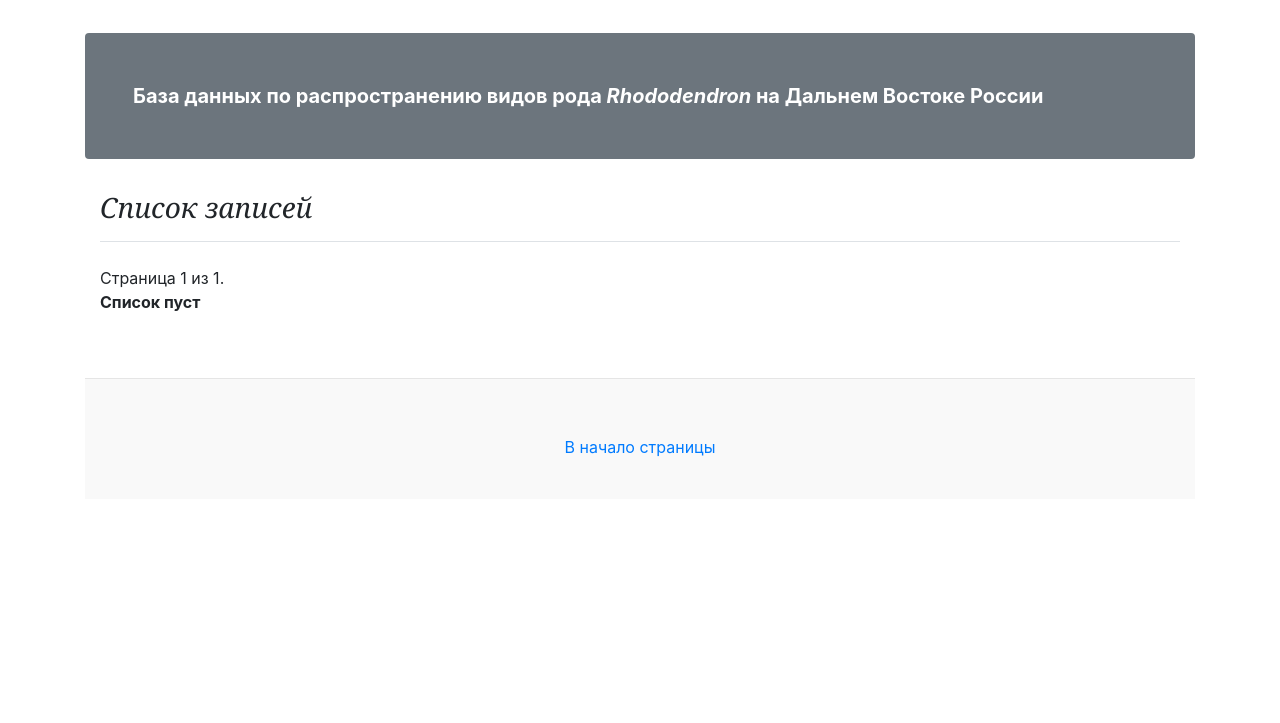
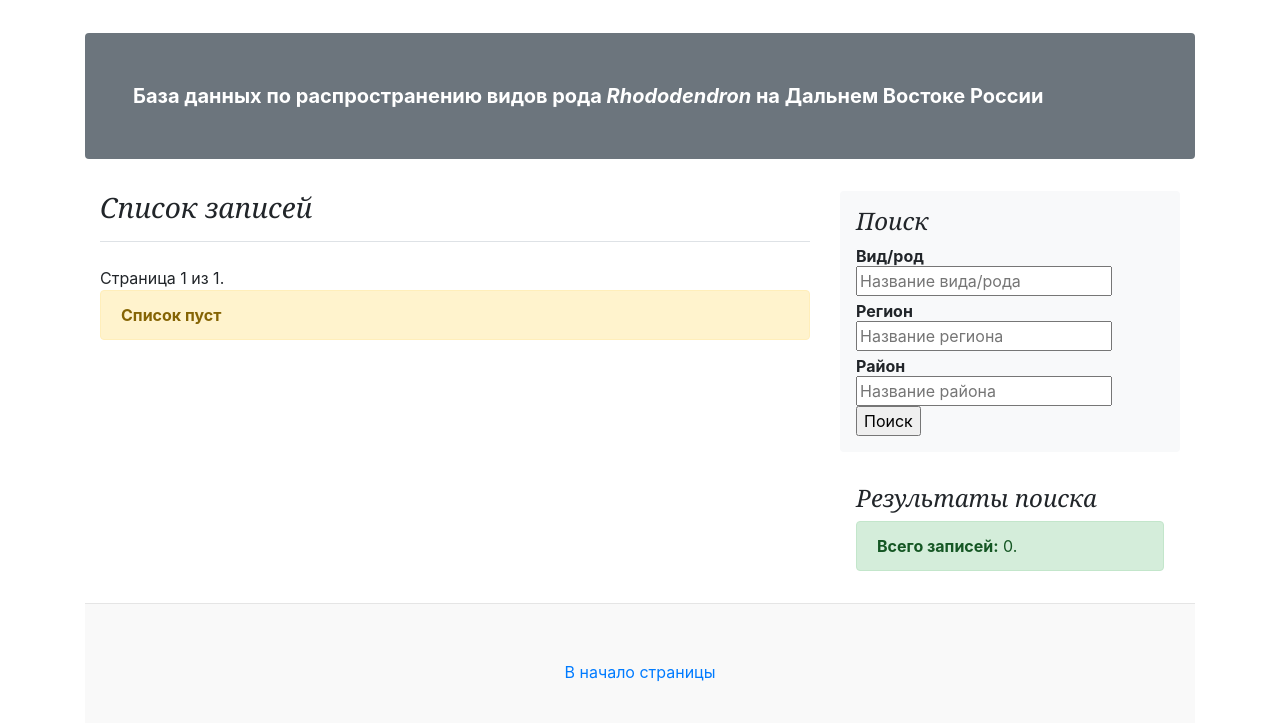
Before and after one commit to VBGI/rhododendron, a Django app: page /rec_list/ in a window 1280 px wide. Shown: the part 19-742 px from the top of the page. Run offline with Django 3.2, Linux system fonts and the light colour scheme; data that the repository does not hold is empty; some libraries are stand-ins or nearby versions; some web fonts are replaced.

Commit message:
Record list template: updated

```diff
--- a/rhdb/main/templates/base.html
+++ b/rhdb/main/templates/base.html
@@ -52,30 +52,31 @@
               </ul>
             {%endif%}
         </div>
+    {%block sidebar %}
         <aside class="col-md-4 base-sidebar">
           <div class="p-3 mb-3 bg-light rounded">
             <h4 class="font-italic">Поиск</h4>
             <div id="search-menu">
-                <form method="GET" id="base-search-form">
+                <form method="GET" id="base-search-form" action="{%url 'record-list' %}">
                     <label for="search-species">Вид/род</label>
-                    <input type="text" value="" placeholder="Название вида/рода" id="search-species">
+                    <input type="text" name="species__name__icontains" value="" placeholder="Название вида/рода" id="search-species">
                     <label for="search-region">Регион</label>
-                    <input type="text" value="" placeholder="Название региона" id="search-region">
+                    <input type="text" value="" name="region__icontains" placeholder="Название региона" id="search-region">
                     <label for="search-district">Район</label>
-                    <input type="text" value="" placeholder="Название района" id="search-district">
+                    <input type="text" value="" name="district_icontains" placeholder="Название района" id="search-district">
                     <input type="submit" value="Поиск">
                 </form>
             </div>
           </div>
-
           <div class="p-3">
             <h4 class="font-italic">Результаты поиска</h4>
-            <div id="record-info">
-                Всего записей: {{total}}
-            </div>
+              <div class="alert alert-success">
+                <strong>Всего записей:</strong> {{total}}.
+              </div>
           </div>
         </aside><!-- /.base-sidebar -->
-        {%endblock%} <!-- Main django block -->
+    {%endblock%}
+    {%endblock%} <!-- Main django block -->
       </div><!-- /.row -->
     </main><!-- /.container -->
 
--- a/rhdb/main/templates/record-details.html
+++ b/rhdb/main/templates/record-details.html
@@ -2,7 +2,7 @@
 {%block main%}
  <div class="col-md-12 base-main">
     <h3 class="pb-3 mb-4 font-italic border-bottom">{{object.species.name}}</h3>
-     <div class="hidden">{{object.species.info}}</div>
+     <div class="hidden">{{object.species.info|safe}}</div>
      <div class="base-post">
         {%if object.latitude and object.longitude%}
          <h5>Географические координаты: </h5>
--- a/rhdb/main/templates/record-list.html
+++ b/rhdb/main/templates/record-list.html
@@ -1,6 +1,6 @@
 {%extends 'base.html' %}
 {%block main%}
- <div class="col-md-12 base-main">
+ <div class="col-md-8 base-main">
     <h3 class="pb-3 mb-4 font-italic border-bottom">Список записей</h3>
      <div class="pagination">
         <span class="step-links">
@@ -29,11 +29,18 @@
              {%endfor%}
          </ul>
          {%else%}
-         <strong>Список пуст</strong>
+         <div class="alert alert-warning">
+            <strong>Список пуст</strong>
+         </div>
          {%endif%}
      {{object.content|safe}}
      </div>
  </div>
+
+{%block sidebar %}
+{{block.super}}
+{%endblock%}
+
 {%endblock%}
 
 {%block map_js%}
```
